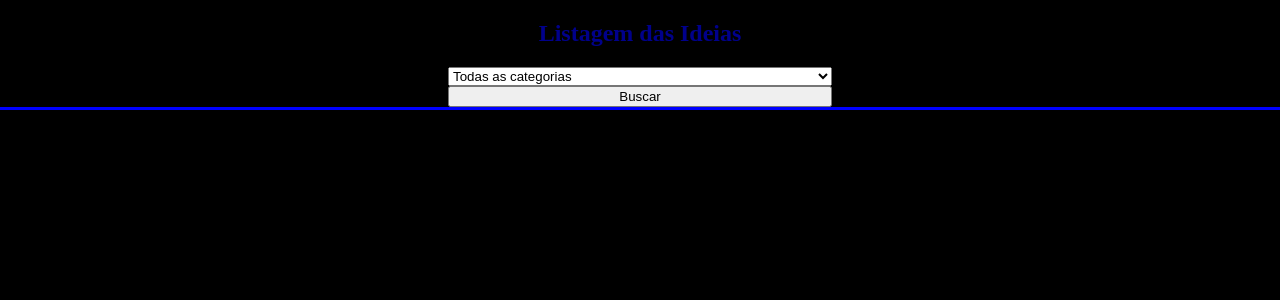
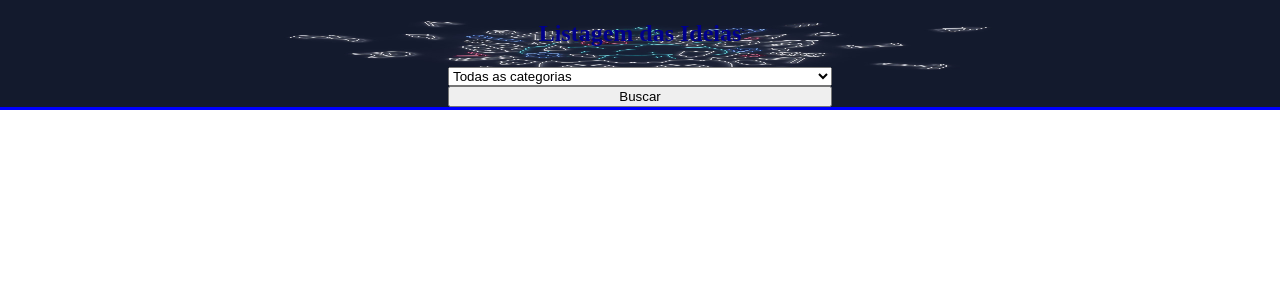
Before and after one commit to Obedera/t4-ideas-malucas, a Django app: page /sobre in a window 1280 px wide. Shown: the top 300 px of the page. Run offline with Django 3.2, Linux system fonts and the light colour scheme; parts of the project's set-up code (start-up, migrations or seed data) failed here and were passed over.

Commit message:
Adicionar img

```diff
--- a/website/static/css/style.css
+++ b/website/static/css/style.css
@@ -1,5 +1,8 @@
 body{
-    background-color: black;
+    background: cover;
+    background-image: url('/static/img/fundo.png');
+    background-repeat: no-repeat;
+    background-size: 100vw 100%;
     margin: 0;
     display: grid;
     grid-template-areas: 'nav'
@@ -49,7 +52,7 @@
 
 section{
     grid-area: section;
-    background-color: #3936c4;
+    background-color: rgba(0, 0, 200, 0.3);
     display: flex;
     justify-self: center;
     justify-content: center;
@@ -59,6 +62,7 @@
 }
 label{
     text-align: center;
+    color: yellow;
     font-style: italic;
     margin: 5px;
 }
--- a/website/views.py
+++ b/website/views.py
@@ -6,6 +6,7 @@
 
 def index(request):
     # essa pagina é de cadastro
+    args = {}
     if request.method == 'POST':
         email_user = request.POST.get('email')
         pessoa_bd = Pessoa.objects.filter(email=email_user)
```
Also changed, not shown: website/static/img/fundo.png (added).
